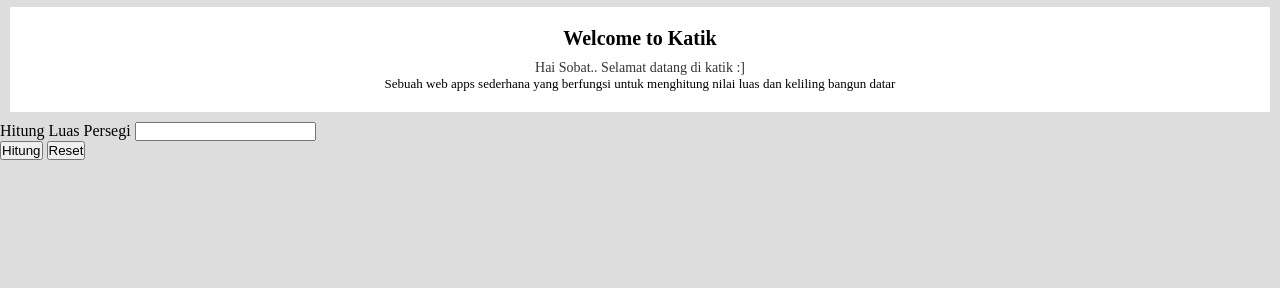
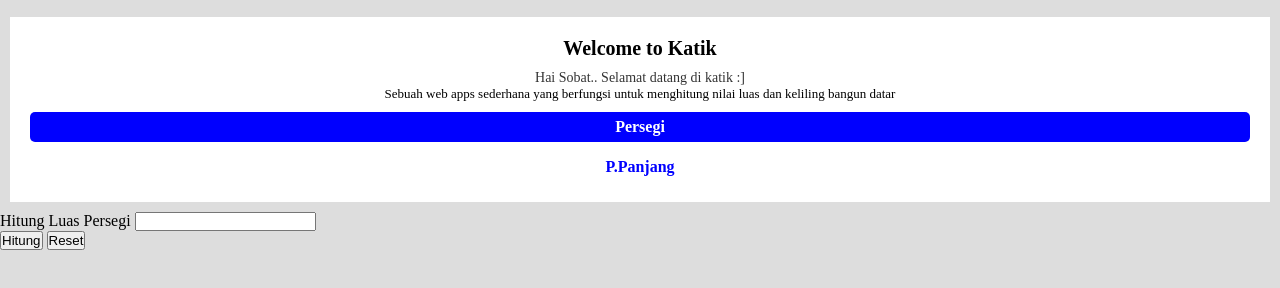
Before and after one commit to revou-fundamental-course/8-jan-24-Rahma002, a plain HTML site: page index.html in a window 1280 px wide. Shown: the part 76-364 px from the top of the page. Drawn offline with Linux system fonts and the light colour scheme.

Commit message:
add persegi and P.Panjang option

```diff
--- a/CSS/style.css
+++ b/CSS/style.css
@@ -24,6 +24,7 @@ header h1 span {
   background-color: white;
   padding: 20px;
   margin: 10px;
+  margin-top: 20px;
 }
 
 header h4 {
@@ -42,3 +43,30 @@ header h4 {
   text-align: center;
   font-size: 13px;
 }
+
+.intro ul li {
+  margin-top: 10px;
+  list-style: none;
+  text-align: center;
+  height: 30px;
+  line-height: 30px;
+  border-radius: 5px;
+}
+
+.intro ul li a {
+  width: 100%;
+  font-weight: bold;
+  text-decoration: none;
+}
+
+.kotak {
+  background-color: blue;
+}
+
+.kotak a {
+  color: white;
+}
+
+.panjang a {
+  color: blue;
+}
--- a/index.html
+++ b/index.html
@@ -13,7 +13,11 @@
             <h4>Welcome to Katik</h4>
             <p class="welcome">Hai Sobat.. Selamat datang di katik :]</p>
             <p class="description">Sebuah web apps sederhana yang berfungsi untuk menghitung nilai luas dan keliling bangun datar</p>
-        </div>
+            <ul>
+              <li class="kotak"><a href="#">Persegi</a></li>
+              <li class="panjang"><a href="#">P.Panjang</a></li>
+            </ul>
+          </div>
     </header>
 
     <div class="inputSection">
```
